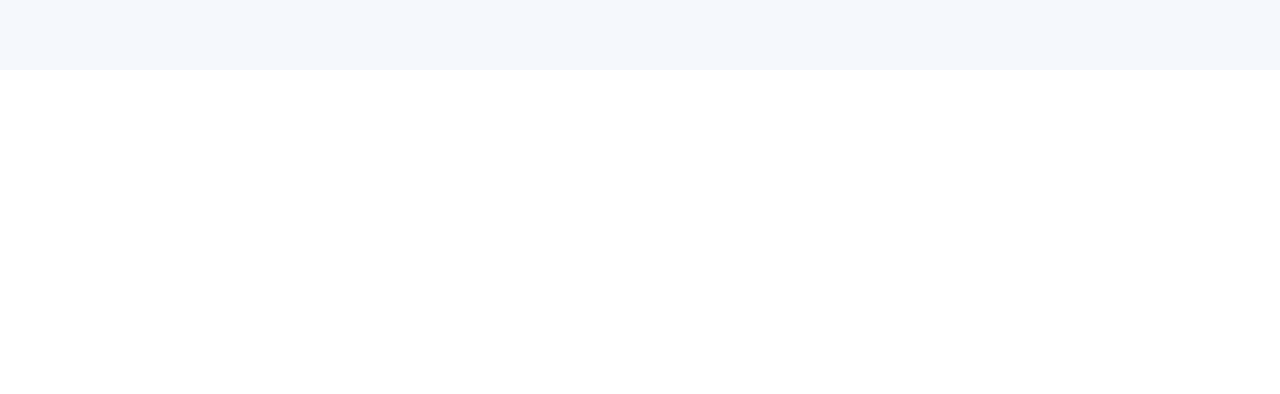
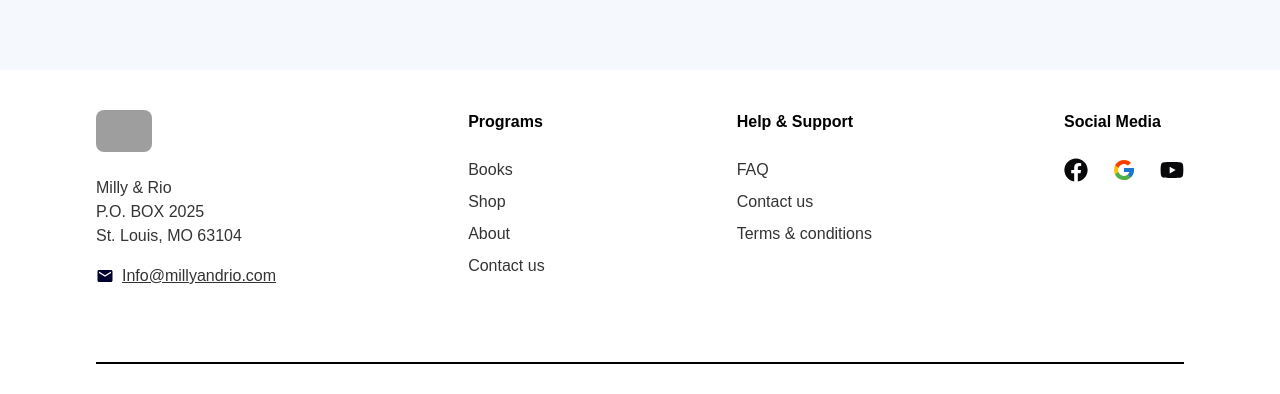
Before and after one commit to KshSiaan/milly-rio, a Next.js app: page /allProducts in a window 1280 px wide. Shown: the part 928-1322 px from the top of the page. Before the commit the page ends 998 px from the top, so only its background shows below. Built offline with nearby package versions, Linux system fonts and the light colour scheme; grey boxes are pictures that could not be loaded.

Commit message:
footer page completed

```diff
--- a/src/app/(view)/layout.tsx
+++ b/src/app/(view)/layout.tsx
@@ -1,3 +1,4 @@
+import Footer from "@/components/shared/footer";
 import Navbar from "@/components/shared/navbar";
 
 export default function Layout({
@@ -9,6 +10,7 @@ export default function Layout({
     <>
       <Navbar />
       {children}
+      <Footer></Footer>
     </>
   );
 }
--- /dev/null
+++ b/src/components/shared/footer.tsx
@@ -0,0 +1,64 @@
+import Image from 'next/image';
+import Link from 'next/link';
+import React from 'react';
+import { FaFacebook, FaYoutube } from 'react-icons/fa';
+import { FcGoogle } from 'react-icons/fc';
+import { MdEmail } from 'react-icons/md';
+
+const Footer = () => {
+    return (
+        <div className=' pt-10'>
+            <div className='max-w-[1216px] mx-auto px-6 sm:px-10 md:px-16'>
+                <div className='flex flex-col md:flex-row md:justify-between gap-8 md:gap-16'>
+                    {/* item 1 */}
+                    <div className='text-center md:text-left'>
+                        <div className='flex justify-center md:justify-start'>
+                            <Image src={'/logo.png'} width={56} height={56} className='rounded-[8px]' alt='logo' />
+                        </div>
+                        <div className='pt-6 text-[16px] text-[#000000CC]'>
+                            <p>Milly & Rio</p>
+                            <p>P.O. BOX 2025</p>
+                            <p>St. Louis, MO 63104</p>
+                        </div>
+                        <div className='flex items-center justify-center md:justify-start gap-2 pt-4'>
+                            <MdEmail className='text-[#000030] text-lg' />
+                            <p className='underline text-[16px] text-[#000000CC]'>Info@millyandrio.com</p>
+                        </div>
+                    </div>
+                    {/* item 2 */}
+                    <div className='text-center md:text-left'>
+                        <h1 className='text-[#000000] font-bold text-[16px]'>Programs</h1>
+                        <ul className='mt-6 space-y-2'>
+                            <li><Link className='text-[#000000CC] text-[16px]' href={''}>Books</Link></li>
+                            <li><Link className='text-[#000000CC] text-[16px]' href={''}>Shop</Link></li>
+                            <li><Link className='text-[#000000CC] text-[16px]' href={'/about'}>About</Link></li>
+                            <li><Link className='text-[#000000CC] text-[16px]' href={'/contact'}>Contact us</Link></li>
+                        </ul>
+                    </div>
+                    {/* item 3 */}
+                    <div className='text-center md:text-left'>
+                        <h1 className='text-[#000000] font-bold text-[16px]'>Help & Support</h1>
+                        <ul className='mt-6 space-y-2'>
+                            <li><Link className='text-[#000000CC] text-[16px]' href={''}>FAQ</Link></li>
+                            <li><Link className='text-[#000000CC] text-[16px]' href={''}>Contact us</Link></li>
+                            <li><Link className='text-[#000000CC] text-[16px]' href={'/about'}>Terms & conditions</Link></li>
+                        </ul>
+                    </div>
+                    {/* item 4 */}
+                    <div className='text-center md:text-left'>
+                        <h1 className='text-[#000000] font-bold text-[16px]'>Social Media</h1>
+                        <div className='mt-6 flex justify-center md:justify-start gap-6 text-2xl'>
+                            <Link href={'https://www.facebook.com/'}><FaFacebook /></Link>
+                            <Link href={'https://www.google.com/'}><FcGoogle /></Link>
+                            <Link href={'https://www.youtube.com/'}><FaYoutube /></Link>
+                        </div>
+                    </div>
+                </div>
+                <div className='border border-[#000000] mt-[74px] ' ></div>
+                <p className=' text-center text-[#1F0000] text-sm mt-7  ' >© milly&rio  2024 | All Rights Reserved</p>
+            </div>
+        </div>
+    );
+};
+
+export default Footer;
```
Also changed, not shown: 1 other file (tests, documents, lock files or other folders).
